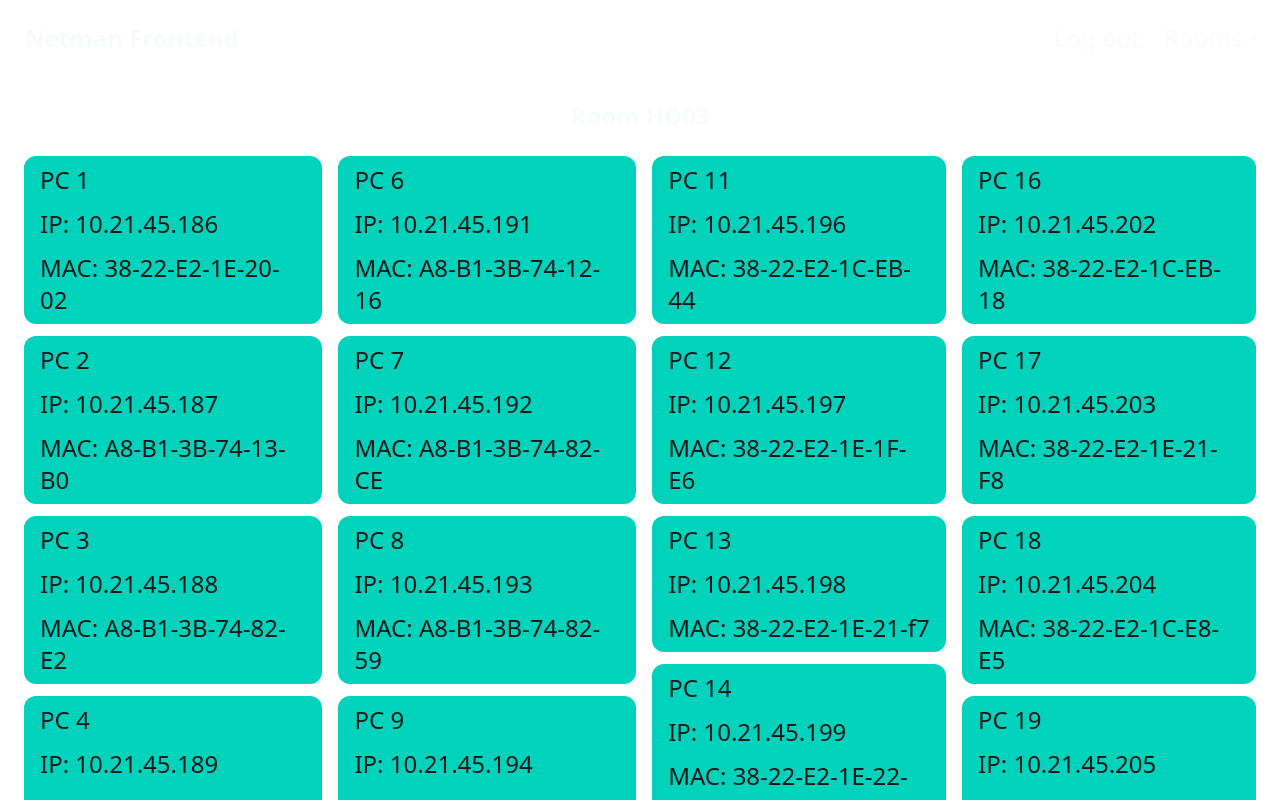
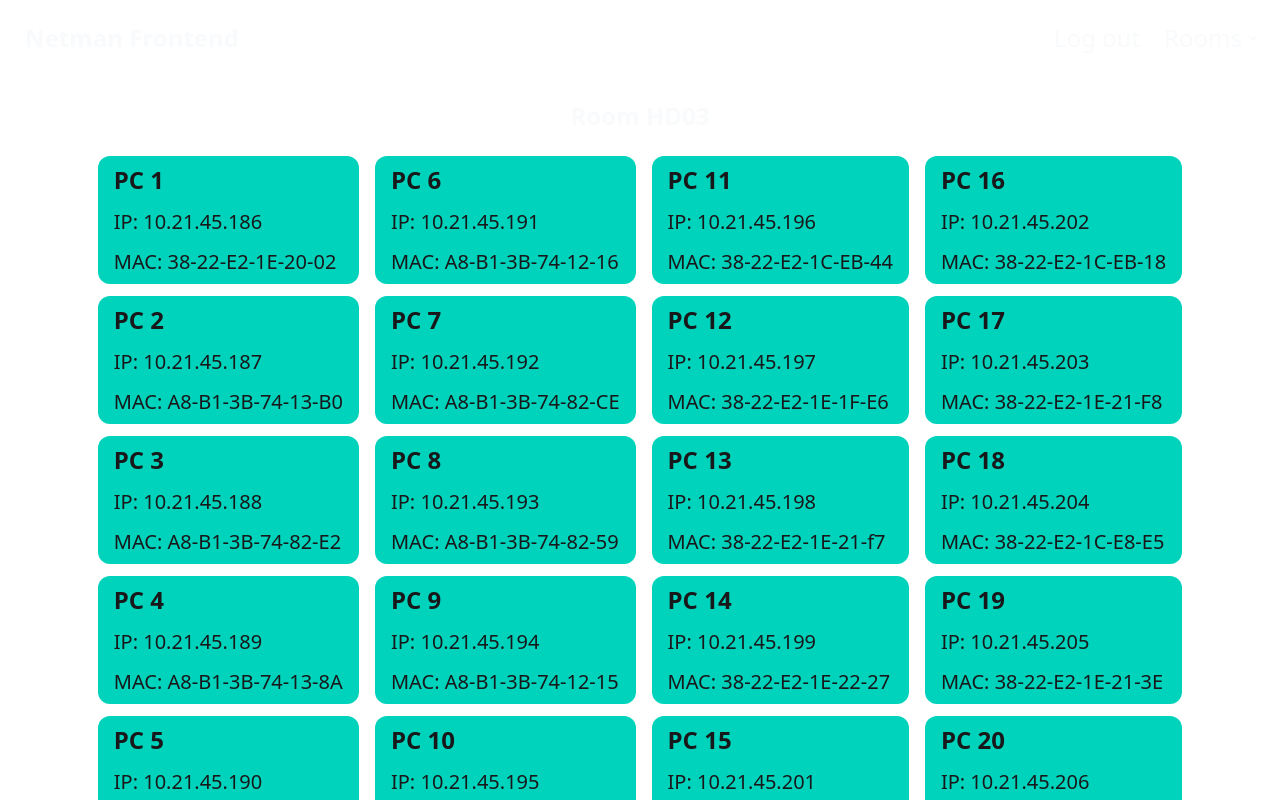
Before and after one commit to michaelAngelo1/netman-frontend, a React (Vite) app: page / in a window 1280 px wide. Shown: the top 800 px of the page. Built offline with nearby package versions, Linux system fonts and the light colour scheme.

Commit message:
ui computer

```diff
--- a/src/components/Computer.tsx
+++ b/src/components/Computer.tsx
@@ -9,9 +9,9 @@ export default function Computer({ ...computerProp } : ComputerProps) {
   return (
     <div className="px-4 py-2 bg-accent rounded-xl cursor-pointer hover:opacity-90">
       <div className="flex flex-col gap-3">
-        <div>PC {computerProp.order}</div>
-        <div>IP: {computerProp.ip}</div>
-        <div>MAC: {computerProp.mac}</div>
+        <div className="font-bold text-2xl">PC {computerProp.order}</div>
+        <div className="font-medium text-xl">IP: {computerProp.ip}</div>
+        <div className="font-medium text-xl">MAC: {computerProp.mac}</div>
       </div>
     </div>
   )
```
